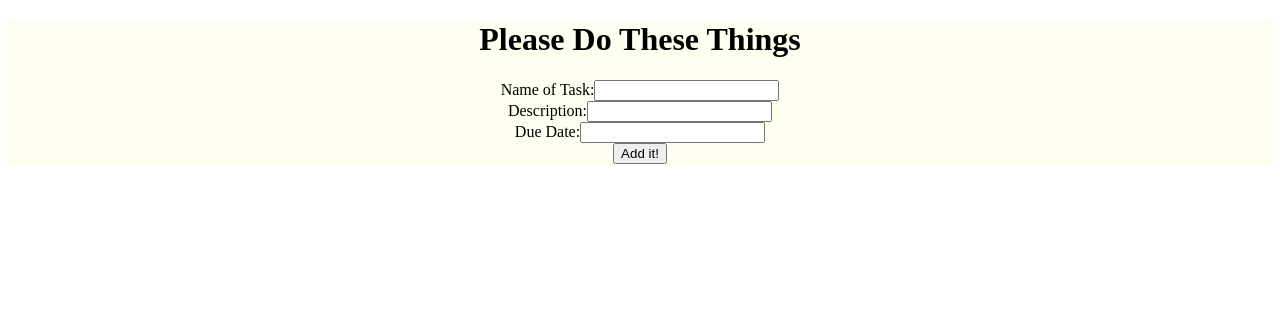
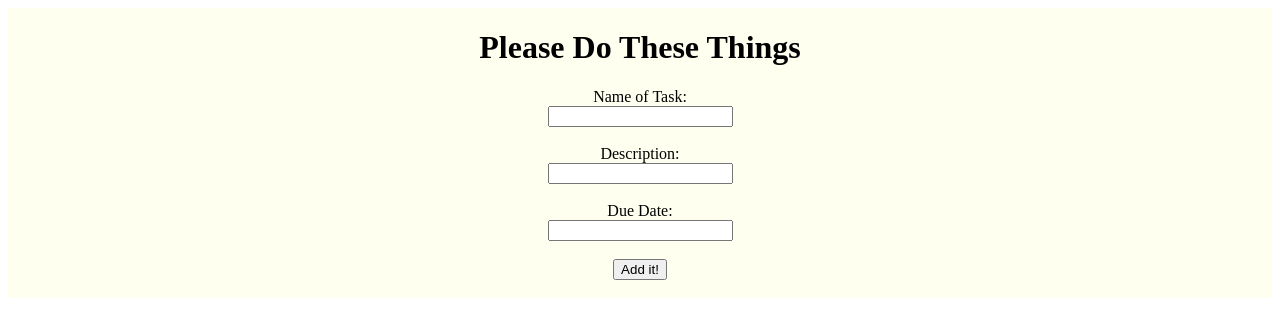
Before and after one commit to jusjazn/to-do-list, a React (Create React App) app: page / in a window 1280 px wide. Shown: the top 336 px of the page. Built offline with nearby package versions, Linux system fonts and the light colour scheme; the HTML template or start-up script is replaced by a standard one.

Commit message:
formatted things to align with center, changed component properties

```diff
--- a/src/App.js
+++ b/src/App.js
@@ -18,16 +18,16 @@ function App() {
 
       setTasks([
         ...tasks,
-        { name: {taskName},
-          detail: {description},
-          date: {dueDate} }
+        { name: taskName,
+          detail: description,
+          date: dueDate}
       ]);
 
       setName("");
       setDescription("");
       setDueDate("");
-  }
-};
+   }
+  };
 
   const ToDoItem = ({ task }) => {
 
@@ -52,11 +52,13 @@ function App() {
       <div
       style ={{
         border: "3px solid black",
-        width: "300",
-        marginBottom: "50",
-        padding: "10",
+        width: "300px",
+        marginBottom: "50px",
+        padding: "10px",
         alignItems: "center",
-        textAlign: "center"
+        textAlign: "center",
+        display: "flex",
+        flexDirection: "column",
       }}>
 
       {status ? (
@@ -83,7 +85,12 @@ function App() {
 
     <div
     style={{
-      alignItems: "center", backgroundColor:'ivory', textAlign: "center"}}
+      alignItems: "center",
+      backgroundColor:'ivory',
+      textAlign: "center",
+      display: "flex",
+      flexDirection: "column"
+    }}
     >
     <title>To Do List</title>
     <h1>Please Do These Things</h1>
@@ -113,8 +120,9 @@ function App() {
     <br></br>
 
     <button onClick={addItem}> Add it!</button>
+    <br></br>
 
-    {tasks.map((todo) => <ToDoItem> task={todo} </ToDoItem>)}
+    {tasks.map((todo) => <ToDoItem task={todo} />)}
     </div>
   );
 };
```
